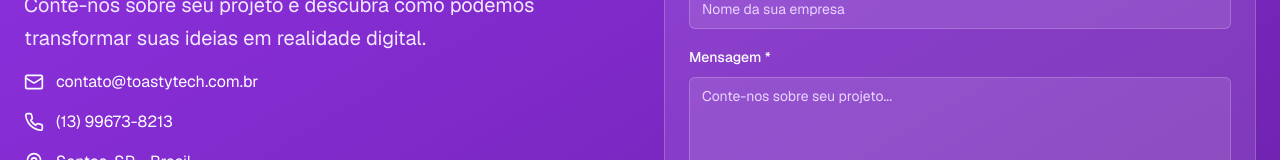
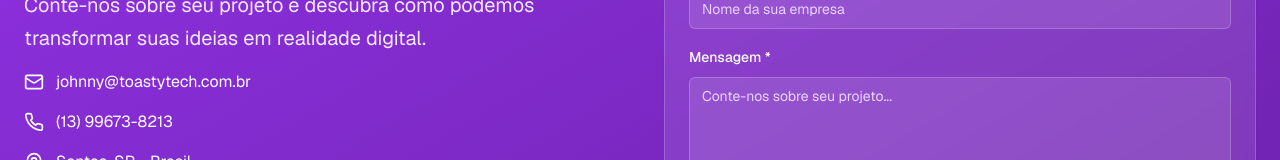
Before and after one commit to johnnyFR26/Toasty-Tech, a Next.js app: page / in a window 1280 px wide. Shown: the part 5458-5618 px from the top of the page. Built offline with nearby package versions, Linux system fonts and the light colour scheme.

Commit message:
Update page.tsx

```diff
--- a/app/page.tsx
+++ b/app/page.tsx
@@ -601,7 +601,7 @@ function LandingPageContent() {
                 </div>
                 <motion.div variants={staggerContainer} className="space-y-4">
                   {[
-                    { icon: Mail, text: "contato@toastytech.com.br" },
+                    { icon: Mail, text: "johnny@toastytech.com.br" },
                     { icon: Phone, text: "(13) 99673-8213" },
                     { icon: MapPin, text: "Santos, SP - Brasil" },
                   ].map((contact, index) => (
```
